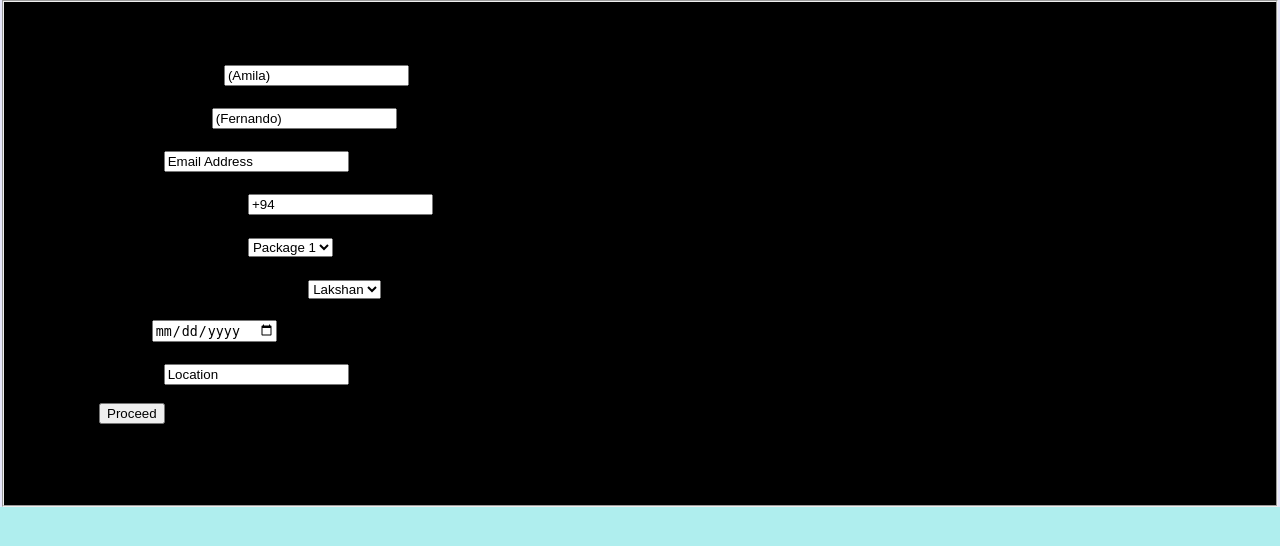
After one commit to Melanka2/snapflow, a PHP site: the page made by app/views/booking.php in a window 1280 px wide. The commit adds this page. Shown: the top 546 px of the page. Run offline with PHP 8.4, Linux system fonts and the light colour scheme; the template is opened without the code that fills it, so the values that code supplies are empty; some libraries are stand-ins or nearby versions.

Commit message:
add booking page

```diff
--- /dev/null
+++ b/app/views/booking.php
@@ -0,0 +1,64 @@
+<!DOCTYPE html>
+<head>
+	<title>Payment Successful</title>
+
+	<link rel="stylesheet" href="<?php echo URLROOT ?>/public/css/style_booking.css">
+</head>
+<body>
+
+	<form style="background-color:#E6E6FA">
+	<fieldset>
+	<div class="padding">
+	<table table-width="100%">
+		<tr>
+			<td>
+				<lable>First Name</lable>
+				<input type="text" value="(Amila)">
+				<br><br>
+
+				<lable>Last Name</lable>
+				<input type="text" value="(Fernando)">
+				<br><br>
+
+				<lable>Email</lable>
+				<input type="text" value="Email Address">
+				<br><br>
+
+				<lable>Phone Number</lable>
+				<input type="text" value="+94">
+				<br><br>
+
+				<lable>Package Type</lable>
+				<select>
+					<option value="pack1">Package 1</option>
+					<option value="pack2">Package 2</option>
+					<option value="pack3">Package 3</option>
+				</select>
+				<br><br>
+
+				<lable>Photographer Name</lable>
+				<select>
+					<option value="p1">Lakshan</option>
+					<option value="p2">Kasun</option>
+					<option value="p3">Malith</option>
+				</select>
+				<br><br>
+
+				<lable>Date</lable>
+				<input type="date">
+				<br><br>
+
+				<lable>Venue</lable>
+				<input type="text" value="Location">
+				<br><br>
+
+				<input type="submit" value="Proceed">
+				<br><br>
+			</td>
+		</tr>
+	</table>
+	</div>
+	</fieldset>
+	</form>
+</body>
+</html>
--- /dev/null
+++ b/public/css/style_booking.css
@@ -0,0 +1,39 @@
+.center {
+	text-align: center;
+}
+
+.right {
+	text-align: right;
+}
+
+.left {
+	text-align: left;
+}
+
+.margin {
+	margin-top: 0px;
+}
+
+body {
+	background-color: #AFEEEE;
+    margin: 0;
+    padding: 0;
+    font-family: Arial, sans-serif;
+}
+
+fieldset {
+	background-color: #000;
+}
+
+lable {
+	text-align: center;
+	font-family: "Lucida Console";
+    font-size: 20px;
+}
+
+.padding {
+	padding-top: 50px;
+	padding-right: 30px;
+	padding-bottom: 50px;
+	padding-left: 80px;
+}
--- a/public/css/style_payment1.css
+++ b/public/css/style_payment1.css
@@ -57,7 +57,7 @@ body {
  }
 
  fieldset {
-	background-color: #000;
+  background-color: #000;
  }
 
 lable {
```
